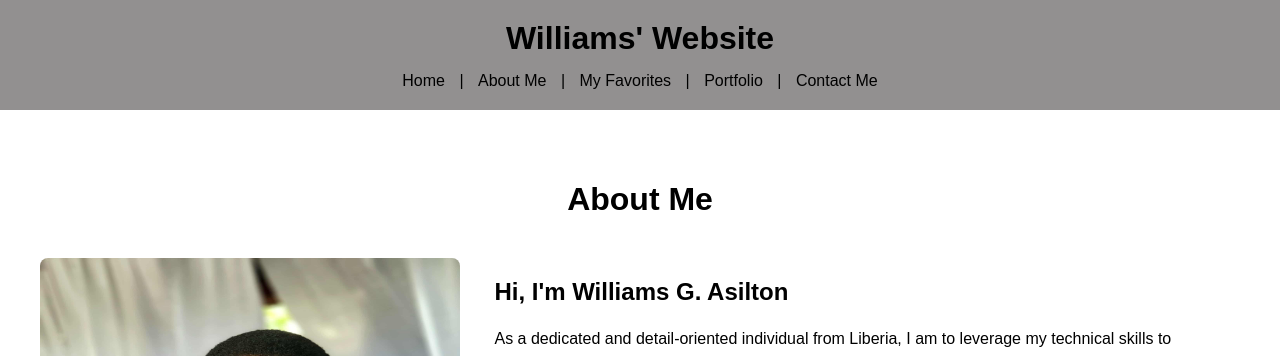
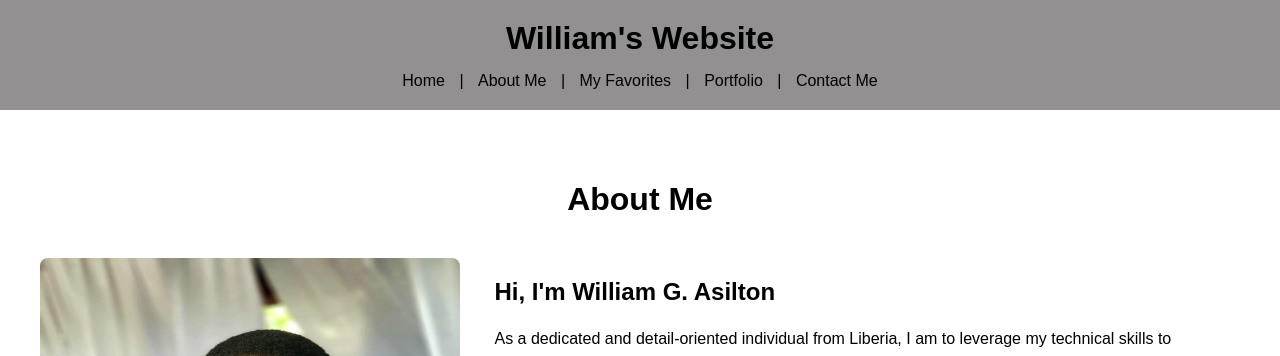
Before and after one commit to Asilton-00/ART_277, a plain HTML site: page about.html in a window 1280 px wide. Shown: the top 356 px of the page. Drawn offline with Linux system fonts and the light colour scheme.

Commit message:
about.html

```diff
--- a/about.html
+++ b/about.html
@@ -8,7 +8,7 @@
 <body style="margin: 0; padding: 0; font-family: Arial, sans-serif;">
     <!--Header Starts-->
     <div style="background-color: #929090; color: black; text-align: center; padding: 20px;">
-        <h1 style="margin: 0;">Williams' Website</h1>
+        <h1 style="margin: 0;">William's Website</h1>
         <div style="margin-top: 15px;">
             <a href="index.html" style="color: black; text-decoration: none; margin: 0 10px;">Home</a> |
             <a href="about.html" style="color: black; text-decoration: none; margin: 0 10px;">About Me</a> |
@@ -28,7 +28,7 @@
                 <img src="Meee.jfif" alt="My Photo" style="width: 100%; height: 400px; border-radius: 8px;">
             </div>
             <div style="display: inline-block; width: 60%; vertical-align: top;">
-                <h2>Hi, I'm Williams G. Asilton</h2>
+                <h2>Hi, I'm William G. Asilton</h2>
                 <p style="line-height: 1.6; margin-bottom: 20px;">
                     As a dedicated and detail-oriented individual from Liberia, I am to leverage my technical skills to become a professional system administrator. With a strong foundation in IT.
                 </p>
@@ -112,4 +112,5 @@
     </div>
     <!--Footer Ends-->
 </body>
+
 </html>
```
